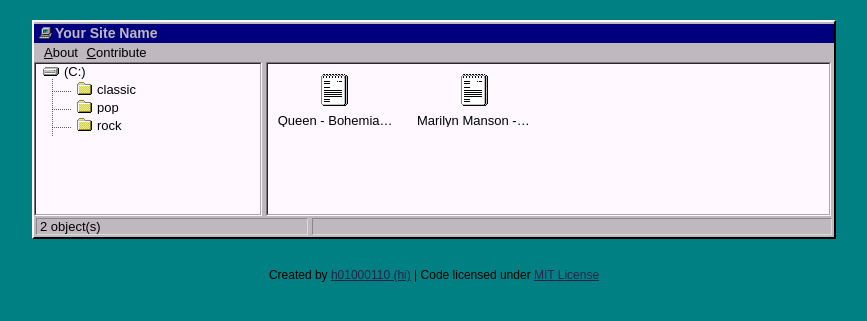
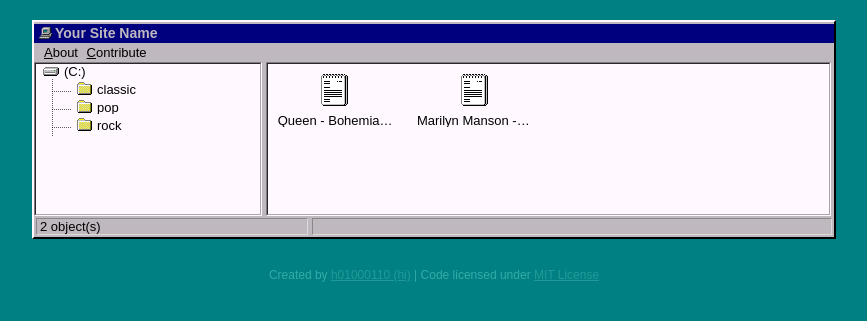
Before and after one commit to differentlyrics/differentlyrics.github.io, a Jekyll site: the page built from index.html, in a window 1280 px wide. Shown: the top 321 px of the page, without its empty margins (206-1073 px from the left). Built offline with Jekyll 4.4.1, drawn with Linux system fonts in a browser that asks for light colours.

Commit message:
Update _main.scss

```diff
--- a/_sass/_main.scss
+++ b/_sass/_main.scss
@@ -289,9 +289,9 @@ ul.topbar {
 
 	p {
 		text-align: center;
-
+		color: #3AA;
 		a {
-			color: #24244a;
+			color: #299;
 		}
 	}
 }
```
